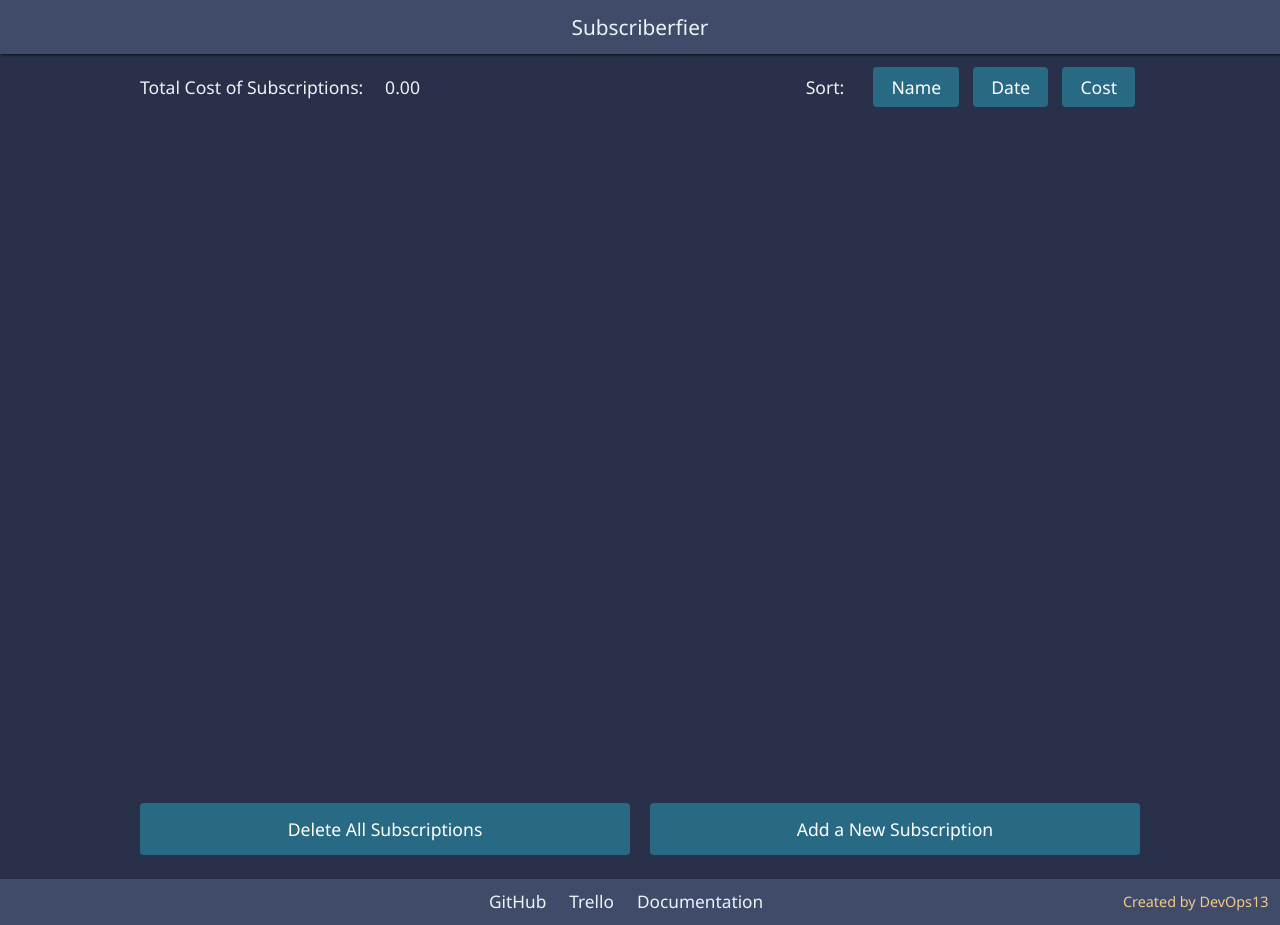
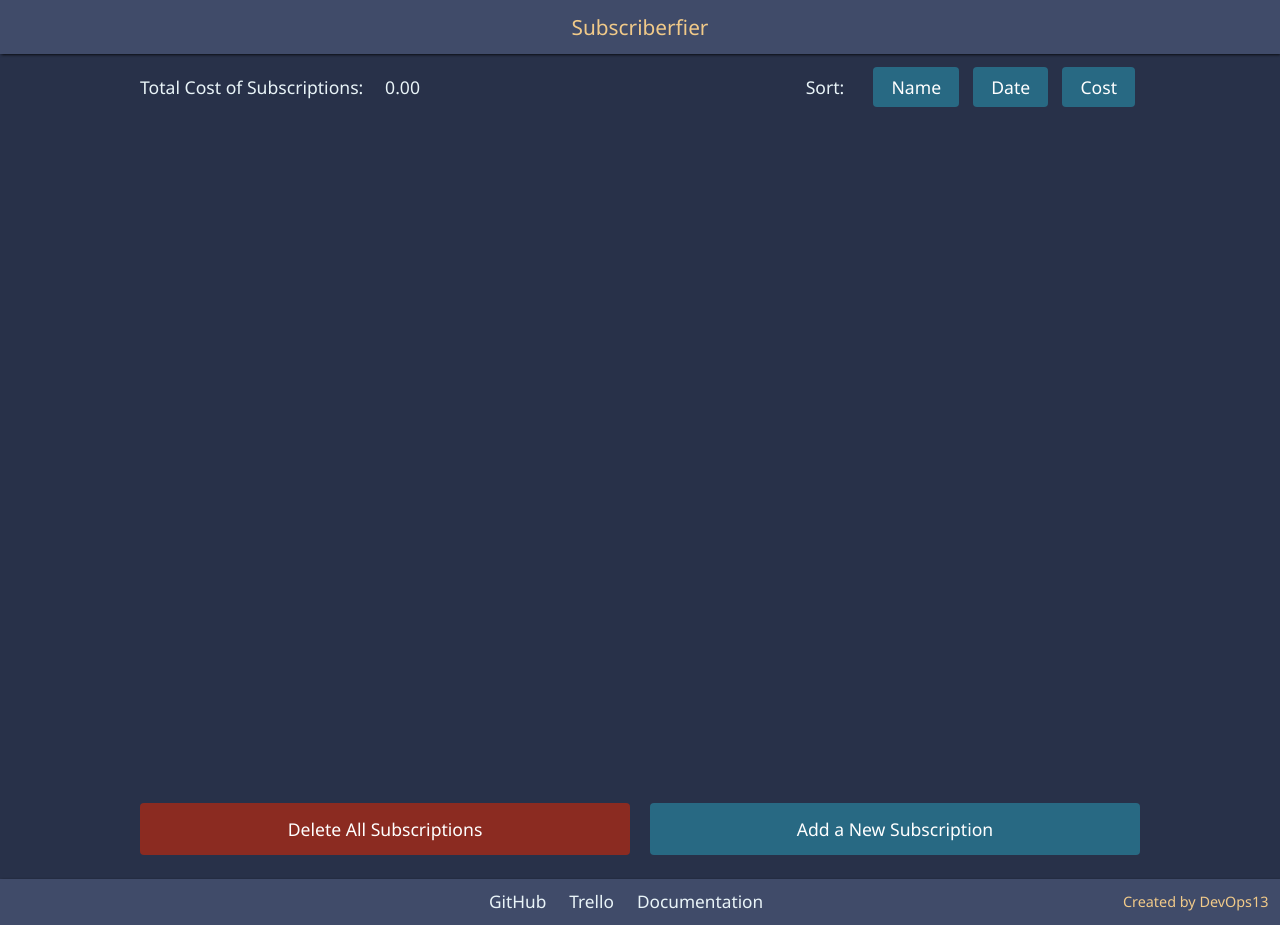
Before and after one commit to ivan-chen-github/2911, a Flask app: page / in a window 1280 px wide. Run offline with Flask 2, Linux system fonts and the light colour scheme; data that the repository does not hold is empty; some libraries are stand-ins or nearby versions.

Commit message:
fix color hovers

```diff
--- a/flaskapp/static/style.css
+++ b/flaskapp/static/style.css
@@ -22,8 +22,8 @@ body {
   --label: #f1ca89;
   --darktext: rgb(27, 27, 27);
   --button: #286983;
-  --buttonhover: #1b485a;
-  --delhover: #a02b1e;
+  --buttonhover: #3484a3;
+  --del: #8b2b21;
   --addhover: rgb(56, 141, 56);
 
   background-color: var(--main);
@@ -112,7 +112,8 @@ li{
 #title {
   /* Changes font-size and weight of the ID title. */
   font-size: 1.3em;
-  font-weight:500
+  font-weight:500;
+  color: var(--label)
 }
 
 /* Content
@@ -265,6 +266,9 @@ li{
   cursor: pointer;
   font-size:1.1em;
 }
+.sort-button:hover{
+  background-color: var(--buttonhover)
+}
 
 .sort-title{
   font-size: 1.1em;
@@ -303,7 +307,7 @@ li{
 
 #delete-all-button {
   width: 49%;
-  background-color: var(--button);
+  background-color: var(--del);
   color: white;
   padding: 14px 20px;
   margin: 8px 0;
@@ -315,7 +319,7 @@ li{
 }
 
 #delete-all-button:hover{
-  background-color: var(--delhover)
+  background-color: #b94538
 }
 
 /* Styles for the new-subscription button. */
@@ -569,6 +573,7 @@ input[type=radio]{
   body{
     font-size:13px;
   }
+
   .middle-container{
     align-items: center
   }
```
